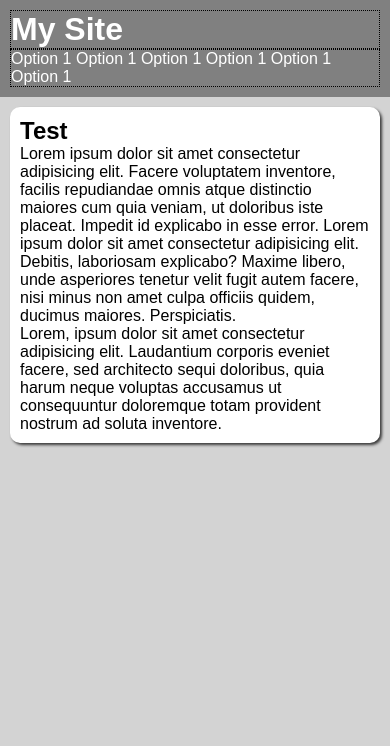
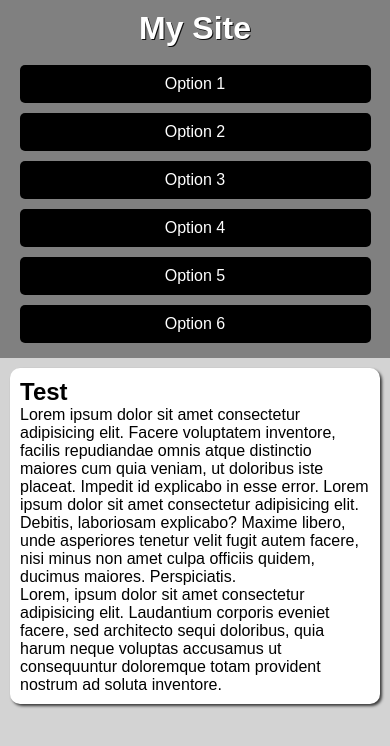
Before and after one commit to guiempregos000-blip/html-css, a plain HTML site: page exercicios/ex027/flex013/index.html in a window 390 px wide. Drawn offline with Linux system fonts and the light colour scheme.

Commit message:
flexbox no menu responsivo flexbox

```diff
--- a/exercicios/ex027/flex013/estilos/style.css
+++ b/exercicios/ex027/flex013/estilos/style.css
@@ -18,14 +18,41 @@ header {
     background-color: gray;
     color: white;
     padding: 10px;
+
+    display: flex;
+    flex-flow: row wrap;
+    justify-content: space-between;
+    align-items: center;
 }
 
 header > h1 {
-    border: 1px dotted black;
+    /*border: 1px dotted black;*/
+    text-shadow: 1px 1px 0px rgba(0, 0, 0, 0.897);
+    flex: 0 0 200px;
 }
 
 header > nav {
-    border: 1px dotted black;
+    /*border: 1px dotted black;*/
+
+    display: flex;
+    flex-flow: row wrap;
+    justify-content: flex-end;
+}
+
+header > nav > a {
+    background-color: black;
+    color: white;
+    padding: 10px;
+    margin: 5px;
+    border-radius: 5px;
+    text-decoration: none;
+    text-align: center;
+}
+
+header nav a:hover {
+    background-color: white;
+    color: black;
+    transition: background-color 0.5s;
 }
 
 a {
--- a/exercicios/ex027/flex013/index.html
+++ b/exercicios/ex027/flex013/index.html
@@ -5,19 +5,20 @@
     <meta name="viewport" content="width=device-width, initial-scale=1.0">
     <title>Menu FlexBox</title>
     <link rel="stylesheet" href="estilos/style.css">
+    <link rel="stylesheet" href="mobile.css" media="screen and (max-width: 580px)">
 </head>
 <body>
-    <header>
-        <h1>
+    <header class="conteiner">
+        <h1 class="itens">
             My Site
         </h1>
-        <nav>
+        <nav class="itens">
             <a href="">Option 1</a>
-            <a href="">Option 1</a>
-            <a href="">Option 1</a>
-            <a href="">Option 1</a>
-            <a href="">Option 1</a>
-            <a href="">Option 1</a>
+            <a href="">Option 2</a>
+            <a href="">Option 3</a>
+            <a href="">Option 4</a>
+            <a href="">Option 5</a>
+            <a href="">Option 6</a>
         </nav>
     </header>
     <main>
--- /dev/null
+++ b/exercicios/ex027/flex013/mobile.css
@@ -0,0 +1,17 @@
+@charset "UTF-8";
+
+header {
+    flex-flow: column nowrap
+}
+
+header > nav {
+    flex-flow: column nowrap;
+}
+
+header > h1 {
+    flex-basis: 50px;
+}
+
+header > nav > a {
+    width: 90vw;
+}
```
